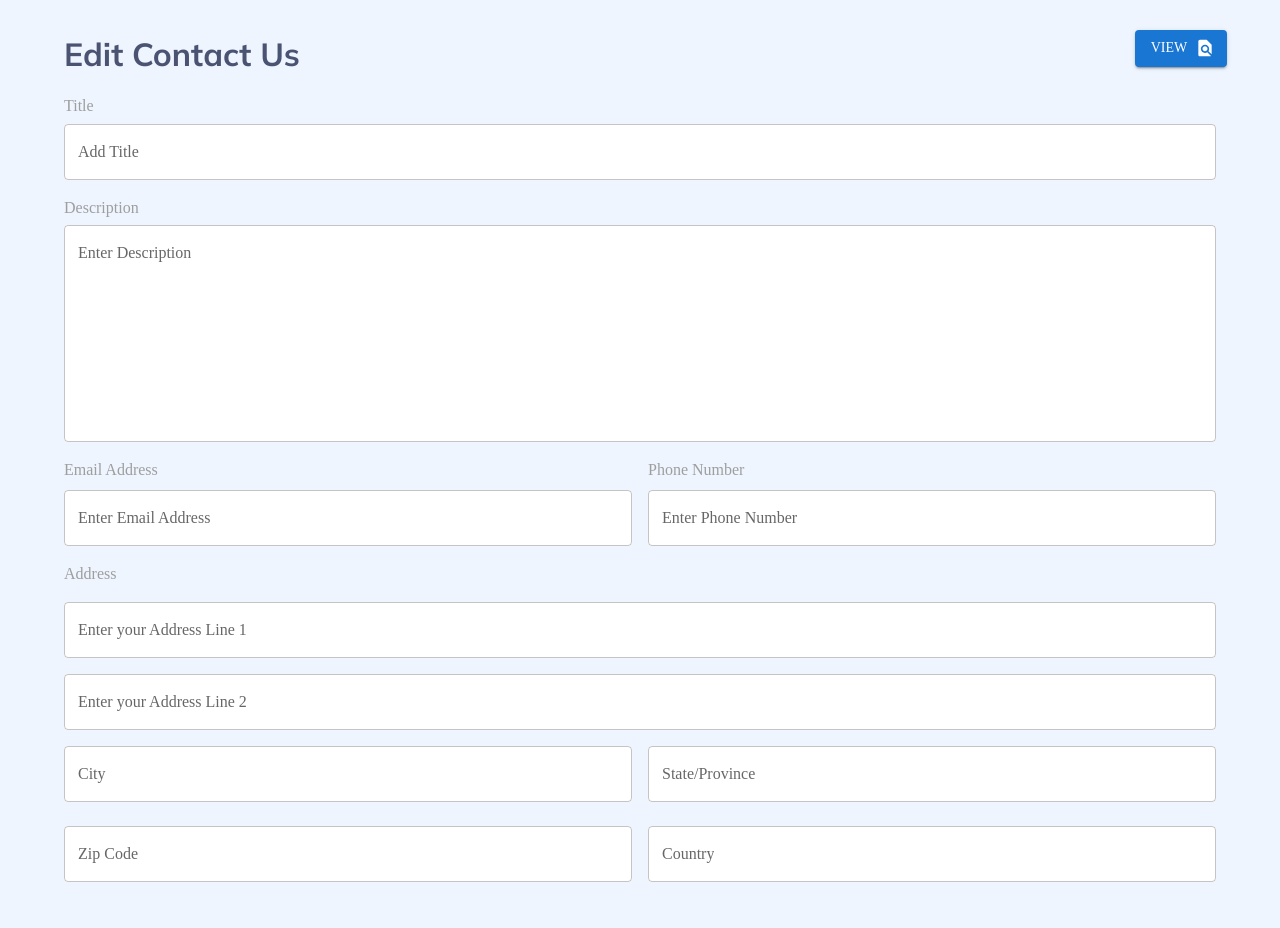
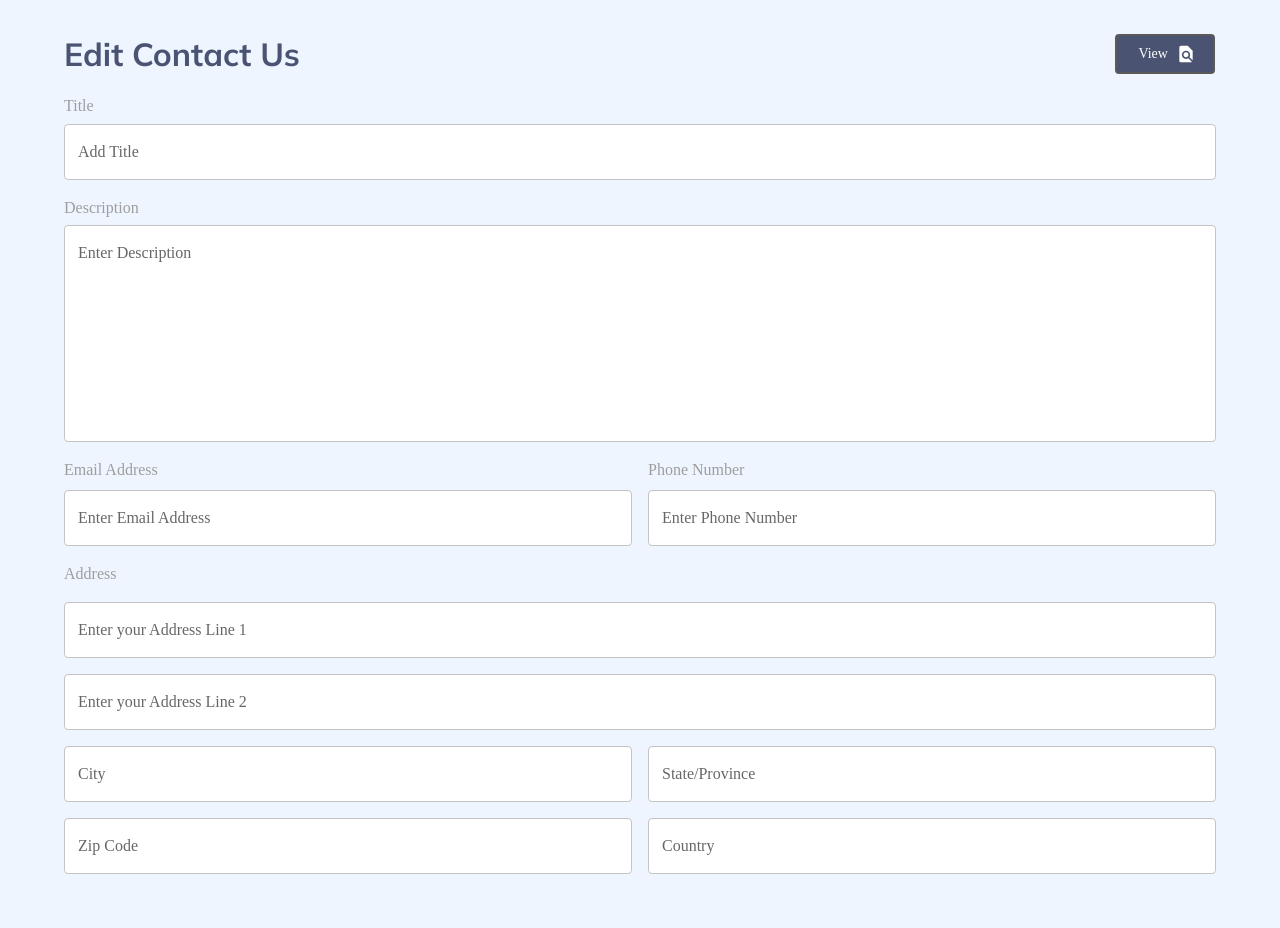
Before and after one commit to Software-Lifecycle-Consultants/slc-open-hms, a Next.js app: page /admin/edit-contacts in a window 1280 px wide. Shown: the top 928 px of the page. Built offline with nearby package versions, Linux system fonts and the light colour scheme.

Commit message:
Updated the View button style and Updated the placing

```diff
--- a/app/admin/edit-contacts/page.tsx
+++ b/app/admin/edit-contacts/page.tsx
@@ -17,10 +17,10 @@ const editContact = () =>{
       padding="30px" /* Add padding */
       bgcolor="rgba(238, 245, 255, 1)" /* Add background color */
     >
-      <Container>
+      <Container maxWidth="lg" >
         <Box>
-          <Grid container spacing={2} justifyContent="space-between">
-            <Grid item xs={10}>
+          <Grid container spacing={2} justifyContent="space-between" alignItems="center">
+            <Grid item xs={12} md={6} style={{ display: 'flex', flexDirection: 'column', alignItems: 'flex-start' }}>
               <Typography
                 align="left"
                 fontSize="32px"
@@ -29,8 +29,8 @@ const editContact = () =>{
                 <b>{adminEditContactUs.adminContactHeaderTitle}</b>
               </Typography>
             </Grid>
-            <Grid item xs={1} alignItems={"right"}>
-              <Button variant="contained" endIcon={<FindInPageIcon />}>
+            <Grid item xs={12} md={1.2} style={{ display: 'flex', flexDirection: 'column', alignItems: 'right' }}>
+              <Button variant="outlined" endIcon={<FindInPageIcon />} style={{ backgroundColor: '#4A5472', width:"100px", height:"40px" , borderColor: '#5B5959', borderWidth:2, color: 'white', textTransform: 'capitalize',}}>
                 {adminEditContactUs.adminContactViewButton}
               </Button>
             </Grid>
@@ -93,14 +93,14 @@ const editContact = () =>{
                  style={{ marginTop: '8px' }}
                />
               </Grid>
-            <Grid item xs={12} marginTop={0}>
+            <Grid item xs={12}>
               {/* Adress Section */}
               <Typography style={{ color: "#9E9E9E" }}>
                 {/* Render the title from admineditcontactus Data */}
                 {adminEditContactUs.adminContactTitle05}
               </Typography>
             </Grid>
-            <Grid item xs={12} marginTop={0} style={{ textAlign: "center" }}>
+            <Grid item xs={12} style={{ textAlign: "center" }}>
               {/* Address line 01 TextField */}
               <TextField
                 fullWidth
@@ -136,7 +136,7 @@ const editContact = () =>{
                 InputProps={{ style: { backgroundColor: 'white' } }}
               />
             </Grid>
-            <Grid item xs={12} md={6}  marginTop={1} style={{ textAlign: "center" }}>
+            <Grid item xs={12} md={6}  marginTop={0} style={{ textAlign: "center" }}>
               {/* Address Zip Code TextField */}
               <TextField
                 fullWidth
@@ -145,7 +145,7 @@ const editContact = () =>{
                 InputProps={{ style: { backgroundColor: 'white' } }}
               />
             </Grid>
-            <Grid item xs={12} md={6}  marginTop={1} style={{ textAlign: "center" }}>
+            <Grid item xs={12} md={6}  marginTop={0} style={{ textAlign: "center" }}>
               {/* Address Country TextField */}
               <TextField
                 fullWidth
```
